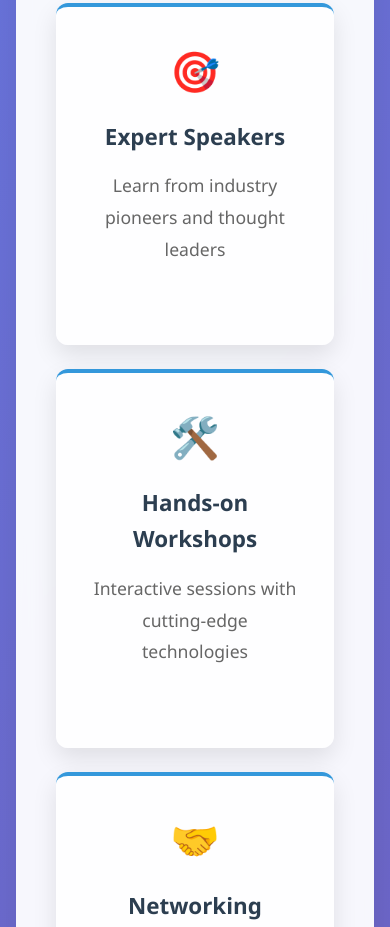
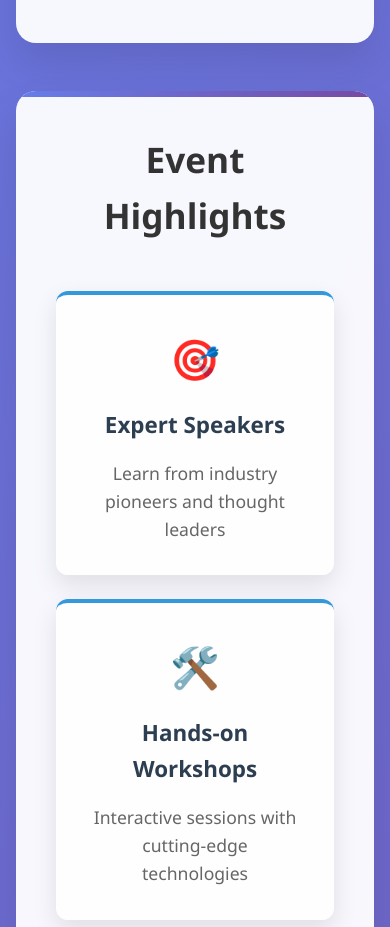
Before and after one commit to Agoro-adetola/TechCon_HTML, a plain HTML site: page techcon_website/index.html in a window 390 px wide. Shown: the part 1059-1986 px from the top of the page. Drawn offline with Linux system fonts and the light colour scheme.

Commit message:
fix: ensure multiple <section> elements within <main> for validation

```diff
--- a/techcon_website/index.html
+++ b/techcon_website/index.html
@@ -88,7 +88,7 @@
             margin: 0 auto;
             padding: 3rem 2rem;
         }
-        /* Conference Introduction Section */
+        /* Conference Sections */
         .intro-section {
             background: rgba(255, 255, 255, 0.95);
             padding: 4rem;
@@ -130,6 +130,26 @@
             max-width: 800px;
             margin: 0 auto 3rem auto;
             line-height: 1.8;
+        }
+        .highlights-section {
+            background: rgba(255, 255, 255, 0.95);
+            padding: 4rem;
+            border-radius: 20px;
+            backdrop-filter: blur(10px);
+            box-shadow: 0 20px 40px rgba(0, 0, 0, 0.1);
+            text-align: center;
+            margin-bottom: 3rem;
+            position: relative;
+            overflow: hidden;
+        }
+        .highlights-section::before {
+            content: '';
+            position: absolute;
+            top: 0;
+            left: 0;
+            right: 0;
+            height: 6px;
+            background: linear-gradient(90deg, #667eea, #764ba2);
         }
         /* Video Container */
         .video-container {
@@ -269,13 +289,13 @@
             main {
                 padding: 2rem 1rem;
             }
-            .intro-section {
+            .intro-section, .highlights-section {
                 padding: 2.5rem;
             }
-            .intro-section h2 {
+            .intro-section h2, .highlights-section h2 {
                 font-size: 2.2rem;
             }
-            .intro-section p {
+            .intro-section p, .highlights-section p {
                 font-size: 1.1rem;
             }
             .video-container {
@@ -316,7 +336,7 @@
         }
         /* Supports fallback for backdrop-filter */
         @supports not (backdrop-filter: blur(10px)) {
-            header, .intro-section {
+            header, .intro-section, .highlights-section {
                 background: #fff;
             }
             footer {
@@ -349,7 +369,10 @@
         <section class="intro-section" aria-labelledby="conference-intro">
             <h2 id="conference-intro">Welcome to TechCon 2024</h2>
             <p>Join us for the most anticipated technology conference of the year! TechCon 2024 brings together industry leaders, innovative startups, and passionate developers from around the globe to explore the latest trends in artificial intelligence, web development, cybersecurity, and emerging technologies. Experience three days of inspiring keynotes, hands-on workshops, networking opportunities, and cutting-edge demonstrations that will shape the future of technology.</p>
-            <!-- Event Highlights -->
+        </section>
+        <!-- Highlights Section -->
+        <section class="highlights-section" aria-labelledby="event-highlights">
+            <h2 id="event-highlights">Event Highlights</h2>
             <div class="highlights">
                 <div class="highlight-card">
                     <span class="highlight-icon">🎯</span>
@@ -370,8 +393,6 @@
             <!-- Promotional Video Section -->
             <div class="video-container">
                 <h3>Conference Promotional Video</h3>
-
-                <!-- Video Element with Accessibility Features -->
                 <div class="video-wrapper">
                     <video controls preload="metadata" aria-describedby="video-description" poster="https://via.placeholder.com/800x450/2c3e50/ffffff?text=TechCon+2024+Promo">
                         <source src="https://sample-videos.com/zip/10/mp4/SampleVideo_1280x720_1mb.mp4" type="video/mp4">
```
